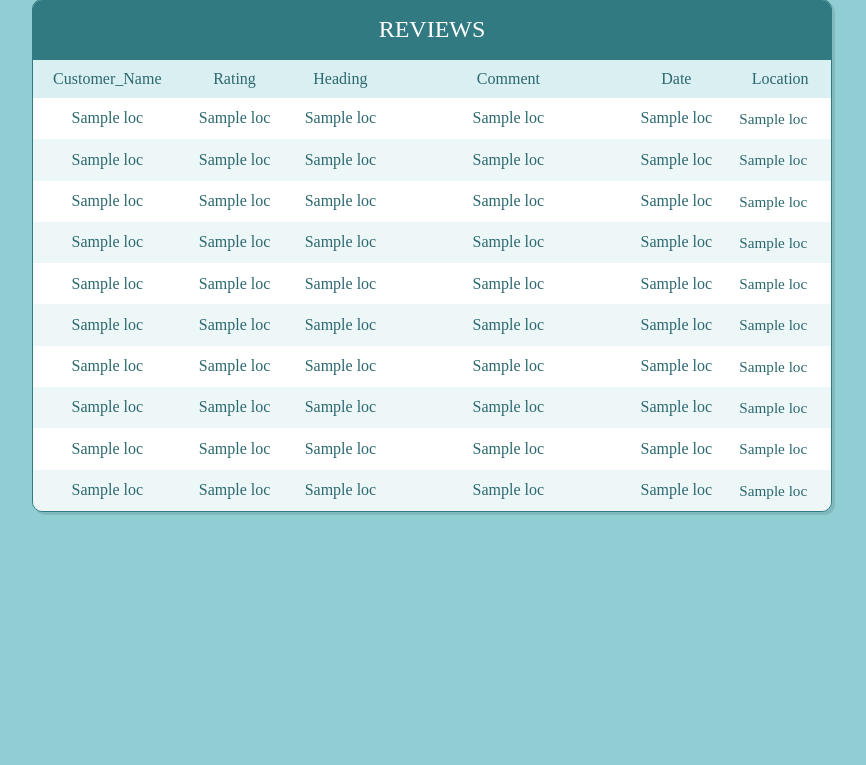
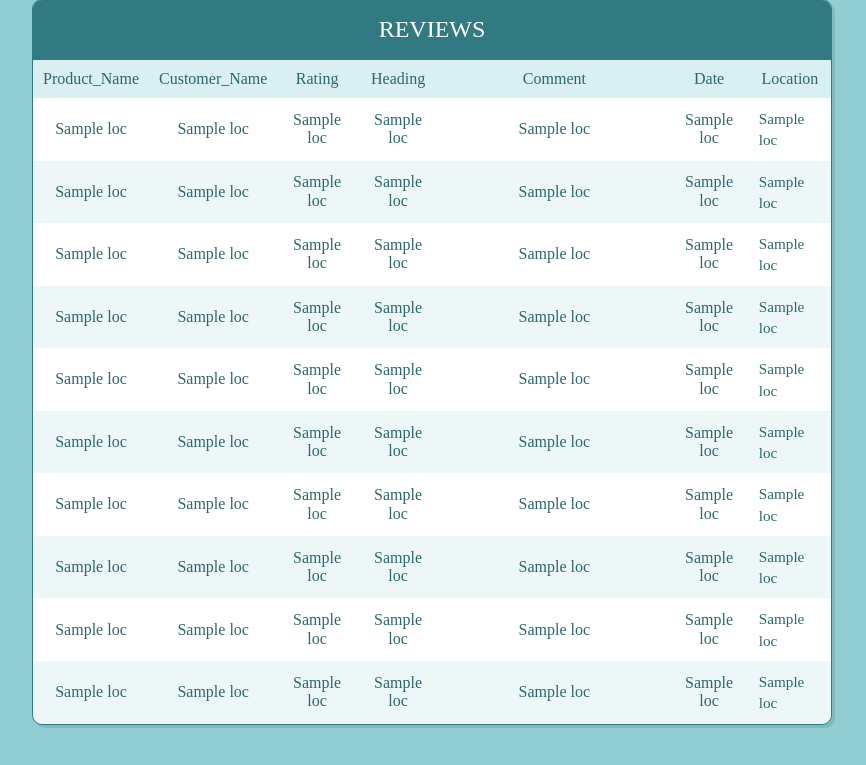
Before and after one commit to sarithajaligama/Review-Scrapping, a Flask app: template templates/results.html in a window 1280 px wide. Shown: the part 17-782 px from the top of the page, without its empty margins (208-1074 px from the left). Run offline with Flask 2, Linux system fonts and the light colour scheme; the template is opened without the code that fills it: most values are stand-ins (such as "Sample title", 1, 10 or a date in 2020); some libraries are stand-ins or nearby versions.

Commit message:
Update results.html

```diff
--- a/templates/results.html
+++ b/templates/results.html
@@ -21,7 +21,7 @@
 
    <table cellspacing="0">
       <tr>
-
+         <th>Product_Name</th>
          <th>Customer_Name</th>
          <th>Rating</th>
          <th>Heading</th>
@@ -31,7 +31,7 @@
       </tr>
          {% for i in range(reviews.shape[0]) %}
       <tr>
-
+         <td>{{reviews.loc[i,'Product_Name'] }}</td>
          <td>{{reviews.loc[i,'Customer_Name'] }}</td>
          <td>{{reviews.loc[i,'Rating'] }}</td>
          <td>{{reviews.loc[i,'Heading'] }}</td>
```
